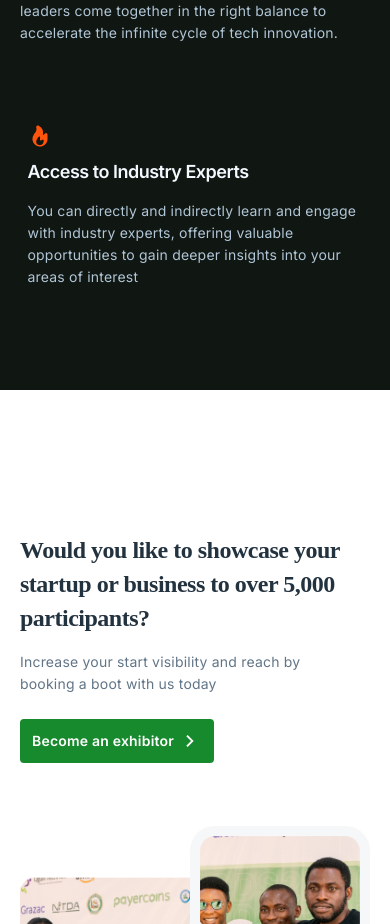
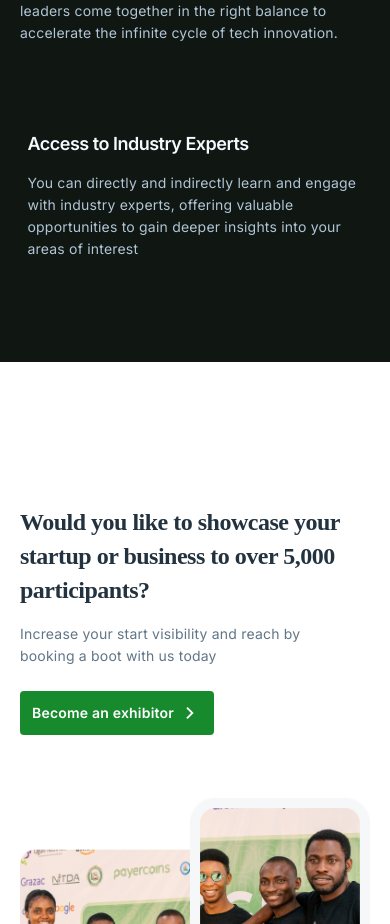
Before and after one commit to Paulmat33/Ogun-Summit, a React (Vite) app: page / in a window 390 px wide. Shown: the part 3100-4024 px from the top of the page. Built offline with nearby package versions, Linux system fonts and the light colour scheme; a web font is replaced by a local one.

Commit message:
mobile responsiveness

```diff
--- a/src/Components/SectionB/SectionB.jsx
+++ b/src/Components/SectionB/SectionB.jsx
@@ -1,6 +1,6 @@
 import "./SectionB.css";
 import video from "../../assets/Video.png";
-import fire from "../../assets/Fire.png";
+// import fire from "../../assets/Fire.png";
 
 const SectionB = () => {
   return (
@@ -33,7 +33,7 @@ const SectionB = () => {
 
       <div className="access-industry">
         <div className="sectionB-text-3">
-          <img src={fire} alt="fire" />
+          {/* <img src={fire} alt="fire" /> */}
           <h4>Access to Industry Experts</h4>
           <p>
             You can directly and indirectly learn and engage with industry
```
